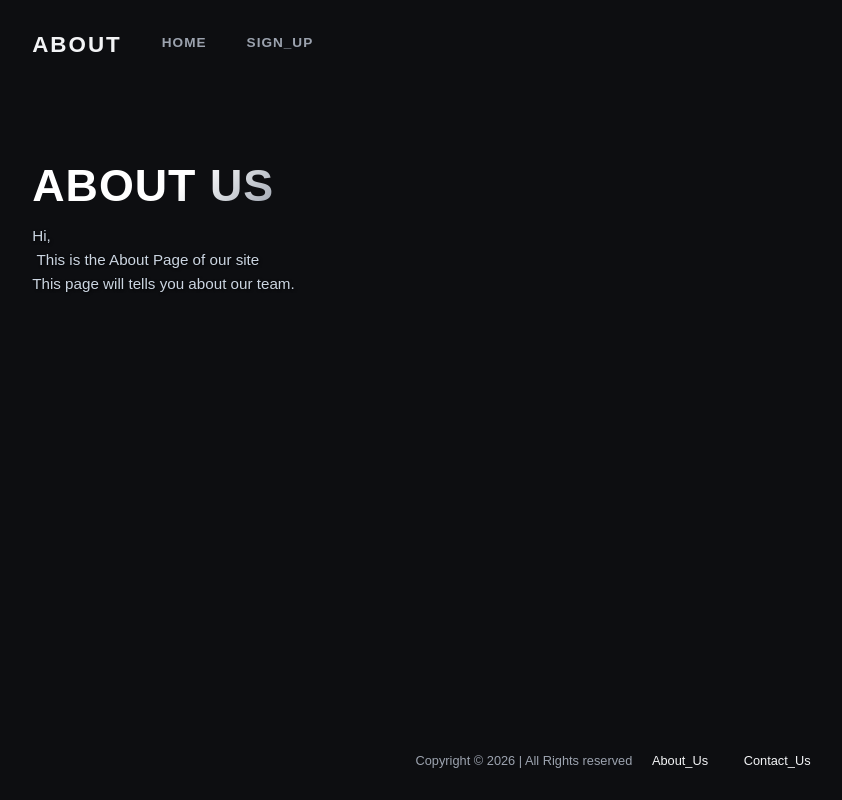
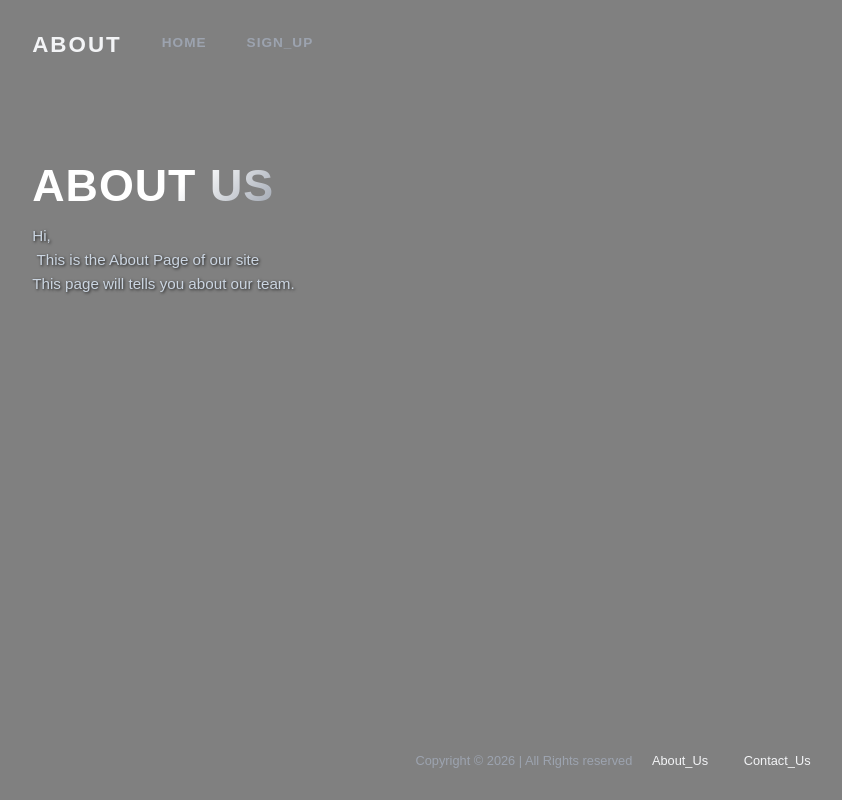
Before and after one commit to Hasnat-Dogar/Sign_Up, a Flask app: page /about in a window 1280 px wide. Shown: the whole page, without its empty margins (19-861 px from the left). Run offline with Flask 3, Linux system fonts and the light colour scheme.

Commit message:
Change background color from black to gray

```diff
--- a/Sign_Up Page 1/static/style.css
+++ b/Sign_Up Page 1/static/style.css
@@ -26,7 +26,7 @@ body {
        ------------------------------------------------------------------ */
     /* background: url('/static/BMW\ pic.jpg') no-repeat center center fixed;
     background-size: cover; */
-    background-color: #0d0e11;
+    background-color: gray;
     background-size: cover;
 }
 
```
